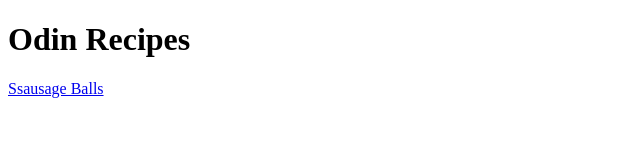
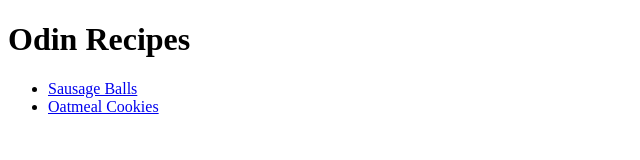
Before and after one commit to verghese96/odin-recipes, a plain HTML site: page index.html in a window 1280 px wide. Shown: the whole page, without its empty margins (0-640 px from the left). Drawn offline with Linux system fonts and the light colour scheme.

Commit message:
Created Oats Cookie page

```diff
--- a/index.html
+++ b/index.html
@@ -8,7 +8,10 @@
 
 <body>
     <h1>Odin Recipes</h1>
-    <a href="recipes/sausageballs.html">Ssausage Balls</a>
+    <ul>
+    <li><a href="recipes/sausageballs.html">Sausage Balls</a></li>
+    <li><a href="recipes/OatmealCookie.html">Oatmeal Cookies</a></li>
+    </ul>
 </body>
 
 </html>
```
Also changed, not shown: recipes/OatmealCookie.html (added, +11 -0 lines), recipes/sausageballs.html (+2 -1 lines), recipes/images/sausage-balls-2.jpg (renamed from recipes/sausage-balls-2.jpg), 1 other file.
